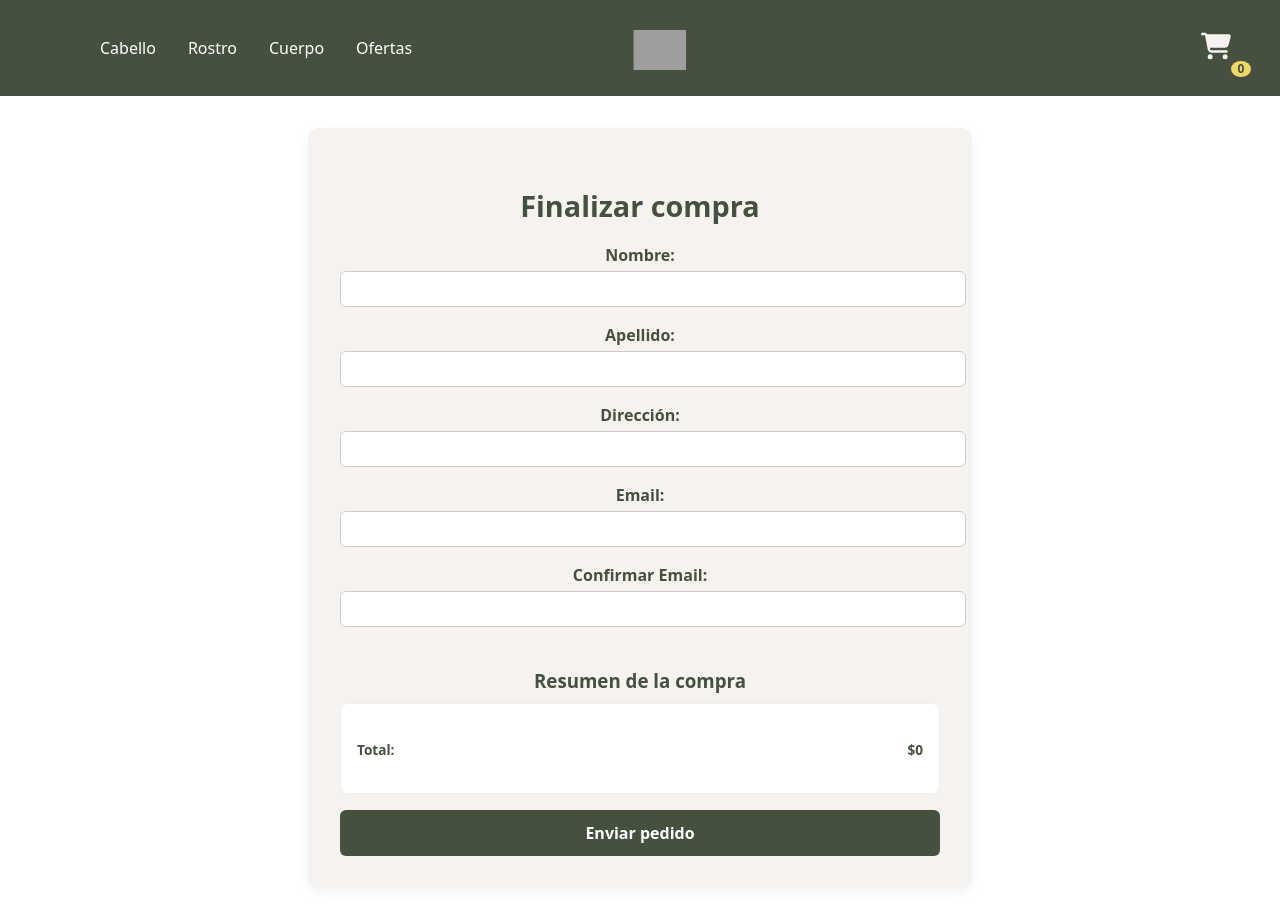
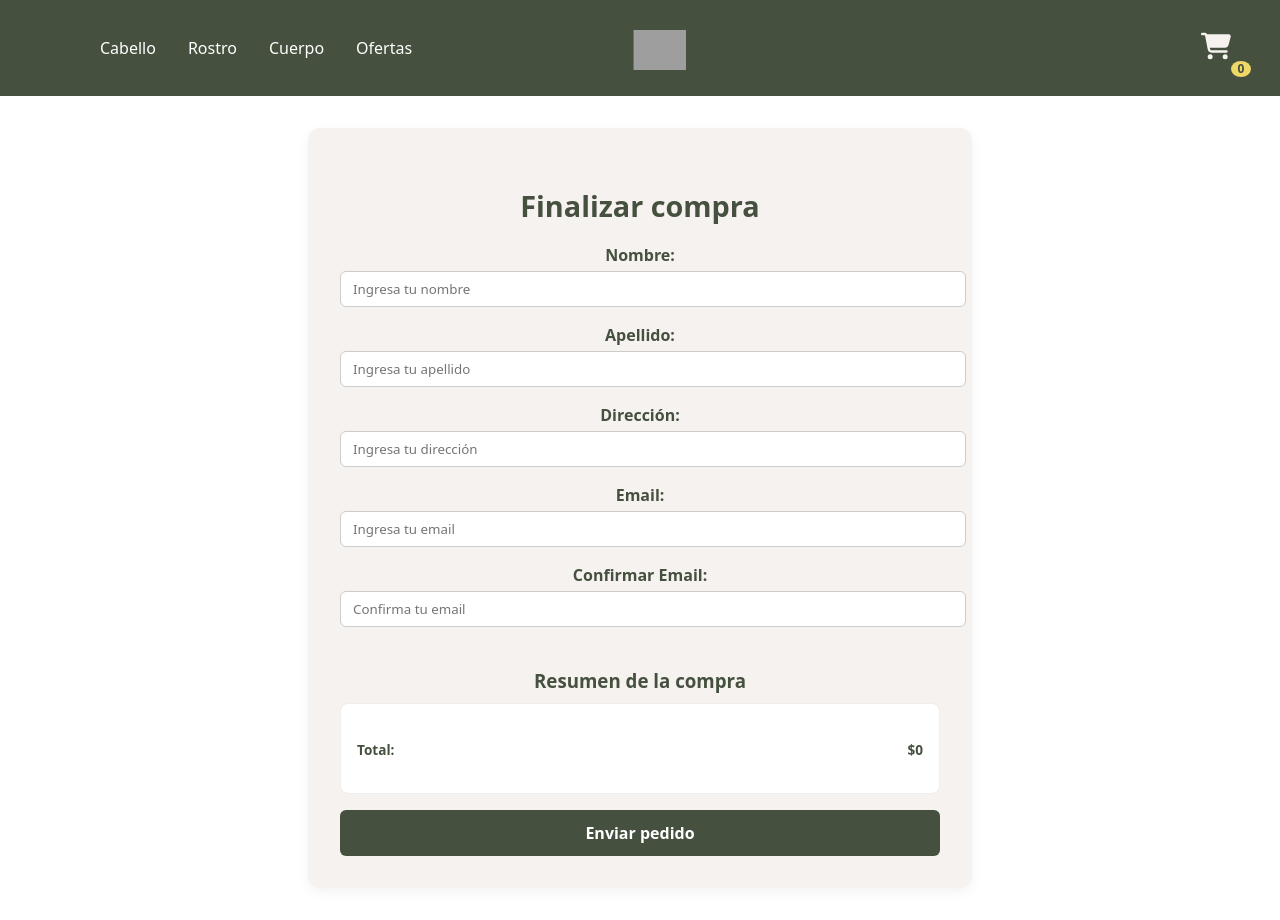
Before and after one commit to constanzaramos/skincare-shop, a React (Vite) app: page /checkout in a window 1280 px wide. Built offline with nearby package versions, Linux system fonts and the light colour scheme; grey boxes are pictures that could not be loaded.

Commit message:
validations

```diff
--- a/src/components/CartView/cartView.scss
+++ b/src/components/CartView/cartView.scss
@@ -138,7 +138,7 @@
     }
 
     .btn-clear {
-      background-color: #d32f2f; // rojo alerta
+      background-color: #d32f2f;
       color: #fff;
 
       &:hover {
--- a/src/components/Checkout/Checkout.jsx
+++ b/src/components/Checkout/Checkout.jsx
@@ -17,8 +17,13 @@ const Checkout = () => {
   } = useForm();
   const [orderId, setOrderId] = useState(null);
   const watchEmail = watch("email");
+  const [errorMessage, setErrorMessage] = useState("");
 
   const onSubmit = async (data) => {
+      if (totalCart() === 0) {
+      setErrorMessage("No puedes realizar compras con total $0. Añade productos al carrito.");
+      return;
+    }
     const order = {
       buyer: {
         name: data.name,
@@ -36,6 +41,7 @@ const Checkout = () => {
       setOrderId(docRef.id);
       clearCart();
       reset();
+      setErrorMessage("");
     } catch (error) {
       console.error("Error al enviar pedido:", error);
     }
@@ -54,11 +60,23 @@ const Checkout = () => {
         </div>
       ) : (
         <>
+          {errorMessage && <p className="error-msg">{errorMessage}</p>}
           <form onSubmit={handleSubmit(onSubmit)}>
             <div>
               <label>Nombre:</label>
               <input
-                {...register("name", { required: "Este campo es obligatorio" })}
+                 placeholder="Ingresa tu nombre"
+                 {...register("name", {
+                  required: "Este campo es obligatorio",
+                  minLength: {
+                    value: 2,
+                    message: "Debe tener al menos 2 caracteres",
+                  },
+                  pattern: {
+                    value: /^[A-Za-zÁÉÍÓÚáéíóúñÑ\s]+$/g,
+                    message: "Solo se permiten letras",
+                  },
+                })}
               />
               {errors.name && <span>{errors.name.message}</span>}
             </div>
@@ -66,8 +84,17 @@ const Checkout = () => {
             <div>
               <label>Apellido:</label>
               <input
+              placeholder="Ingresa tu apellido"
                 {...register("lastName", {
                   required: "Este campo es obligatorio",
+                  minLength: {
+                    value: 2,
+                    message: "Debe tener al menos 2 caracteres",
+                  },
+                  pattern: {
+                    value: /^[A-Za-zÁÉÍÓÚáéíóúñÑ\s]+$/g,
+                    message: "Solo se permiten letras",
+                  },
                 })}
               />
               {errors.lastName && <span>{errors.lastName.message}</span>}
@@ -76,8 +103,13 @@ const Checkout = () => {
             <div>
               <label>Dirección:</label>
               <input
+                placeholder="Ingresa tu dirección"
                 {...register("address", {
                   required: "Este campo es obligatorio",
+                  minLength: {
+                    value: 2,
+                    message: "Debe tener al menos 2 caracteres",
+                  },
                 })}
               />
               {errors.address && <span>{errors.address.message}</span>}
@@ -86,6 +118,7 @@ const Checkout = () => {
             <div>
               <label>Email:</label>
               <input
+                placeholder="Ingresa tu email"
                 type="email"
                 {...register("email", {
                   required: "Este campo es obligatorio",
@@ -97,6 +130,7 @@ const Checkout = () => {
             <div>
               <label>Confirmar Email:</label>
               <input
+                placeholder="Confirma tu email"
                 type="email"
                 {...register("confirmEmail", {
                   required: "Este campo es obligatorio",
--- a/src/components/ItemListContainer/ItemListContainer.jsx
+++ b/src/components/ItemListContainer/ItemListContainer.jsx
@@ -1,5 +1,5 @@
 import { useEffect, useState } from "react";
-import { useParams } from "react-router-dom";
+import { useParams, useNavigate } from "react-router-dom";
 import ItemList from "../ItemList/ItemList";
 import { collection, getDocs,query,where } from "firebase/firestore";
 import { dataBase } from "../../service/firebase";
@@ -9,24 +9,32 @@ const ItemListContainer = ({ greeting }) => {
   const [data, setData] = useState([]);
   const [loading, setLoading] = useState(false);
   const { categoriaId } = useParams();
+  const navigate = useNavigate();
+
+ const validCategories = ["Cabello", "Rostro", "Cuerpo", "Ofertas"];
 
   useEffect(() => {
+    if (categoriaId && !validCategories.includes(categoriaId)) {
+      navigate("/error");
+      return;
+    }
+
     setLoading(true);
-    const productsCollection = categoriaId ? query(collection(dataBase,"catalog"), where('category','==',categoriaId)) : collection(dataBase,"catalog")
+    const productsCollection = categoriaId
+      ? query(collection(dataBase, "catalog"), where('category', '==', categoriaId))
+      : collection(dataBase, "catalog");
+
     getDocs(productsCollection)
       .then((res) => {
-        const list = res.docs.map((doc) => {
-          return {
+        const list = res.docs.map((doc) => ({
           id: doc.id,
           ...doc.data()
-          };
-        });
+        }));
         setData(list);
       })
       .catch((error) => console.log(error))
       .finally(() => setLoading(false));
-    }, [categoriaId]);
-
+  }, [categoriaId, navigate]);
 
   return (
     <div className="item-list-container">
--- a/src/components/NavBar/NavBar.jsx
+++ b/src/components/NavBar/NavBar.jsx
@@ -7,7 +7,6 @@ const NavBar = () => {
   return (
     <nav className="navbar">
       <div className="logo-container">
-        {/* Al hacer click en el logo, vuelve al inicio */}
         <Link to="/">
           <img src={logo} alt="My Ritual Logo" />
         </Link>
```
Also changed, not shown: 1 other file (tests, documents, lock files or other folders). Lines whose indentation alone changed are shown as unchanged.
